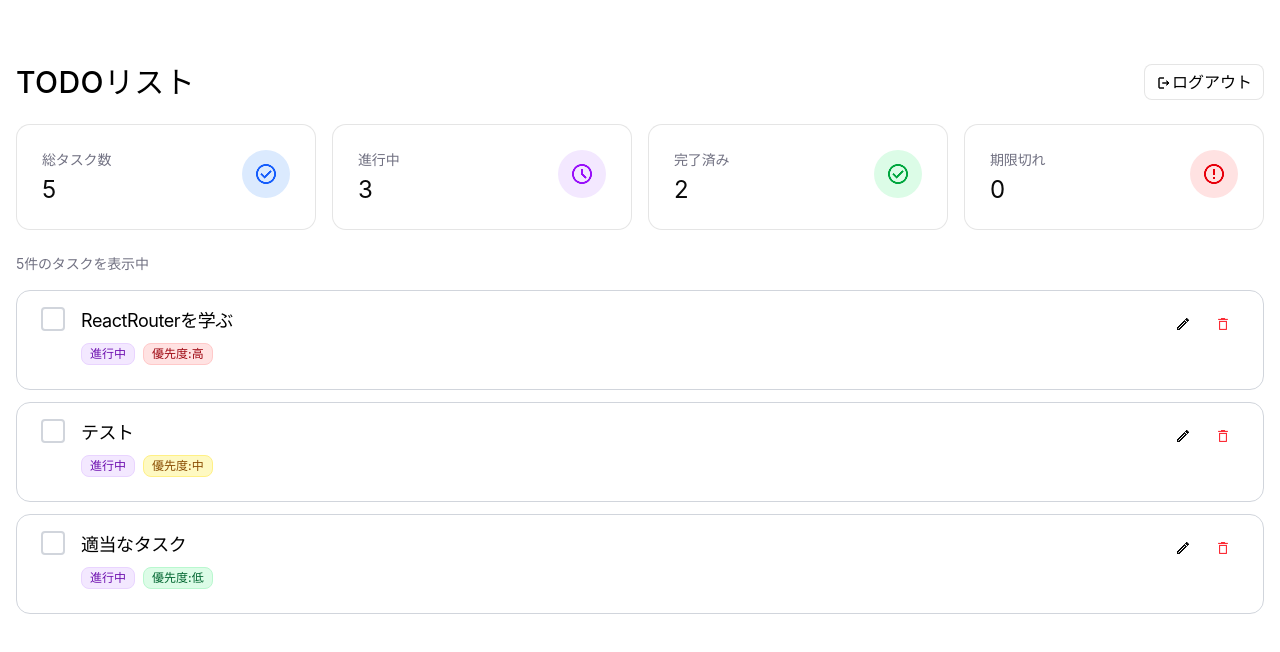
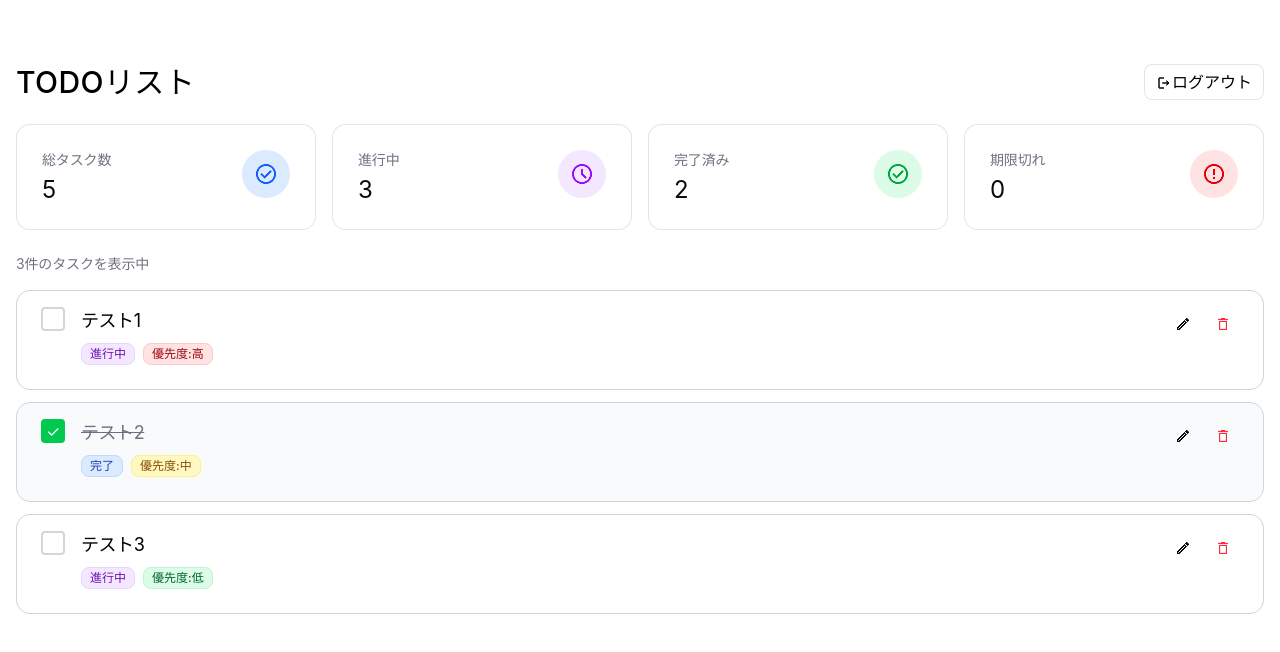
Before and after one commit to tsutsumi2230105/todo-app-with-auth, a React (Vite) app: page /dashboard in a window 1280 px wide. Shown: the top 652 px of the page. Built offline with nearby package versions, Linux system fonts and the light colour scheme; no server answers.

Commit message:
refactor:MockのTodoデータを用意して、擬似的な環境を再現したものに修正。

```diff
--- a/src/Pages/DashBoard/index.tsx
+++ b/src/Pages/DashBoard/index.tsx
@@ -1,11 +1,45 @@
+import { useState } from "react"
 import StatusCard from "../../components/dashboard/StatusCard/"
 import ToDoItem from "../../components/ToDoItem"
 import LogoutIcon from "../../assets/images/logout.png"
 import "./Dashboard.scss"
 import { useAuth } from "../../hooks/useAuth"
+import type { Todo } from "../../types/todo"
+
+const MockTodo: Todo[] = [
+  {
+    id: "1",
+    title: "テスト1",
+    completed: false,
+    status: "progress",
+    priority: "high",
+  },
+  {
+    id: "2",
+    title: "テスト2",
+    completed: true,
+    status: "done",
+    priority: "middle",
+  },
+  {
+    id: "3",
+    title: "テスト3",
+    completed: false,
+    status: "progress",
+    priority: "low",
+  },
+]
 
 const Dashboard = () => {
   const { handleLogout } = useAuth()
+  const [todos, setTodos] = useState<Todo[]>(MockTodo)
+  const toggleTodo = (id: string) => {
+    setTodos((prev) =>
+      prev.map((todo) =>
+        todo.id === id ? { ...todo, completed: !todo.completed } : todo
+      )
+    )
+  }
   return (
     <div className="dashboard">
       <div className="dashboard__contents">
@@ -28,12 +62,12 @@ const Dashboard = () => {
         </div>
         <div className="dashboard__todo">
           <div className="todorest">
-            <p>5件のタスクを表示中</p>
+            <p>{todos.length}件のタスクを表示中</p>
           </div>
           <div className="todo__items">
-            <ToDoItem label="ReactRouterを学ぶ" priority="high" />
-            <ToDoItem label="テスト" priority="middle" />
-            <ToDoItem label="適当なタスク" priority="low" />
+            {todos.map((todo) => (
+              <ToDoItem key={todo.id} todo={todo} onToggle={toggleTodo} />
+            ))}
           </div>
         </div>
       </div>
--- a/src/components/ToDoItem/ToDo.scss
+++ b/src/components/ToDoItem/ToDo.scss
@@ -36,7 +36,7 @@
     background: #00c950;
     border-color: #00c950;
 
-    &__checkbox-check {
+    .todo__checkbox-check {
       display: block;
     }
   }
--- a/src/components/ToDoItem/index.tsx
+++ b/src/components/ToDoItem/index.tsx
@@ -1,28 +1,25 @@
 import "./ToDo.scss"
-import { useId, useState } from "react"
+import { useId } from "react"
 import EditIcon from "./../../assets/images/edit.png"
 import DeleteIcon from "./../../assets/images/delete.png"
-
-type Priority = "high" | "middle" | "low"
+import type { Todo } from "../../types/todo"
 
 type ToDoItemProps = {
-  label: string
-  priority: Priority
+  todo: Todo
+  onToggle: (id: string) => void
 }
 
-const ToDoItem = ({ label, priority }: ToDoItemProps) => {
-  const [checked, setChecked] = useState(false)
+const ToDoItem = ({ todo, onToggle }: ToDoItemProps) => {
   const checkboxId = useId()
-
   return (
-    <div className={`todo ${checked ? "todo--checked" : ""}`}>
+    <div className={`todo ${todo.completed ? "todo--checked" : ""}`}>
       <div className="todo__content">
         <div className="todo__checkbox">
           <input
             type="checkbox"
             id={checkboxId}
-            checked={checked}
-            onChange={(e) => setChecked(e.target.checked)}
+            checked={todo.completed}
+            onChange={() => onToggle(todo.id)}
             className="todo__check"
           />
           <label htmlFor={checkboxId} className="todo__checkbox-box">
@@ -32,7 +29,7 @@ const ToDoItem = ({ label, priority }: ToDoItemProps) => {
 
         <div className="todo__main">
           <div className="todo__title">
-            <p>{label}</p>
+            <p>{todo.title}</p>
           </div>
 
           <div className="todo__labels">
@@ -42,12 +39,12 @@ const ToDoItem = ({ label, priority }: ToDoItemProps) => {
             <div className="todo__label--progress">
               <p>進行中</p>
             </div>
-            <div className={`todo__label--${priority}`}>
+            <div className={`todo__label--${todo.priority}`}>
               <p>
                 優先度:
-                {priority === "high"
+                {todo.priority === "high"
                   ? "高"
-                  : priority === "middle"
+                  : todo.priority === "middle"
                     ? "中"
                     : "低"}
               </p>
--- /dev/null
+++ b/src/types/todo.ts
@@ -0,0 +1,7 @@
+export type Todo = {
+  id: string
+  title: string
+  completed: boolean
+  status: "progress" | "done"
+  priority: "high" | "middle" | "low"
+}
```
